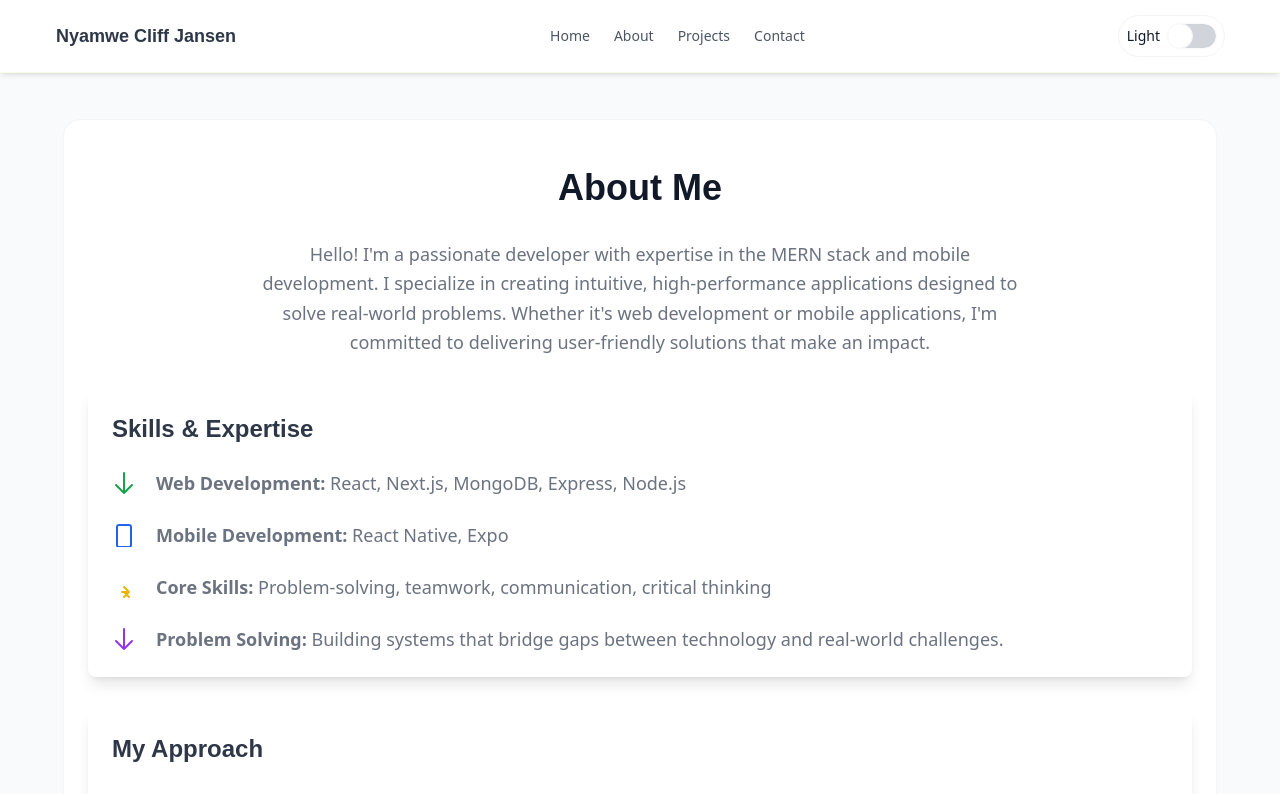
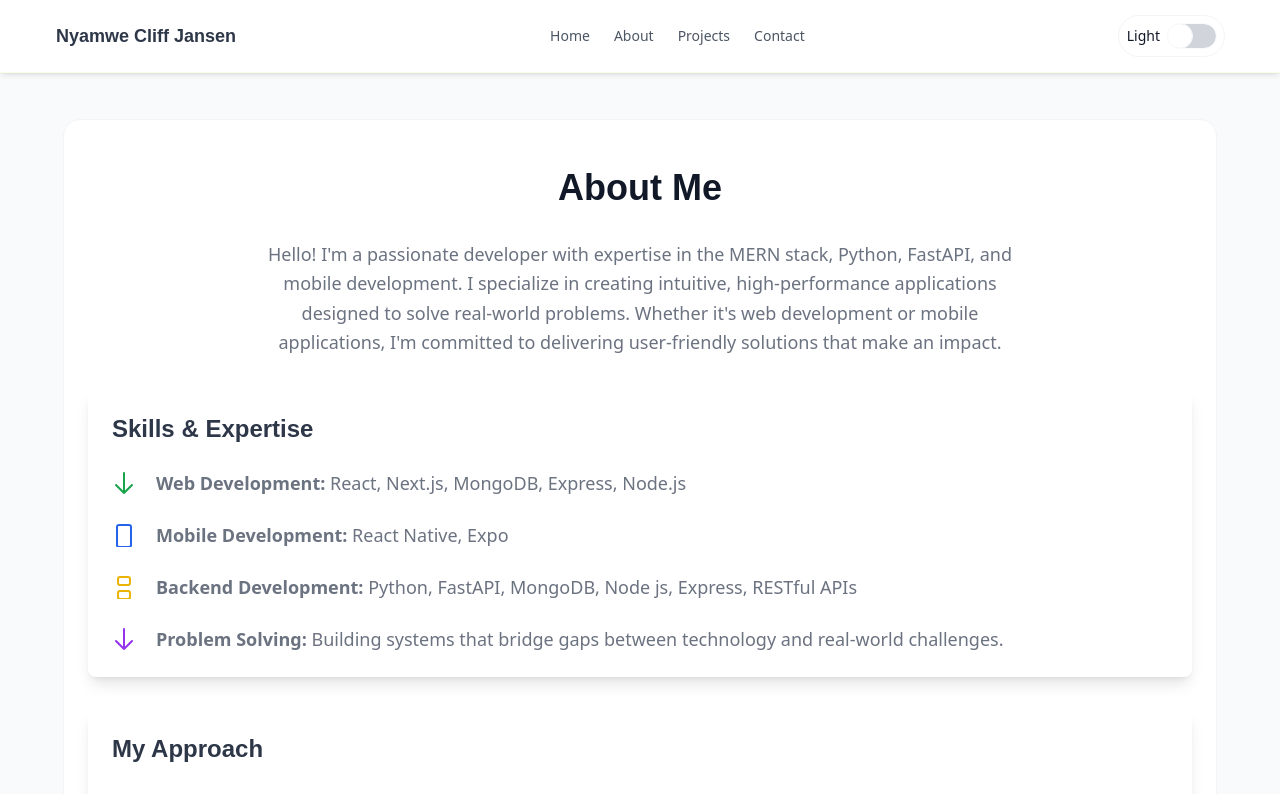
Before and after one commit to jansencodez/cliffjansen, a Next.js app: page /about in a window 1280 px wide. Shown: the top 794 px of the page. Built offline with nearby package versions, Linux system fonts and the light colour scheme.

Commit message:
update: skills

```diff
--- a/app/about/page.tsx
+++ b/app/about/page.tsx
@@ -1,6 +1,6 @@
 import React from "react";
 
-// Inline SVGs for the icons
+// Inline SVGs for the icons (unchanged)
 const WebDevelopmentIcon = () => (
   <svg
     xmlns="http://www.w3.org/2000/svg"
@@ -39,7 +39,7 @@ const MobileDevelopmentIcon = () => (
   </svg>
 );
 
-const CoreSkillsIcon = () => (
+const PythonIcon = () => (
   <svg
     xmlns="http://www.w3.org/2000/svg"
     viewBox="0 0 24 24"
@@ -50,7 +50,7 @@ const CoreSkillsIcon = () => (
     height="24"
   >
     <path
-      d="M12 17l5 5m0-5l-5 5m5-5h-7m7 0l-5-5m5 5l-5 5"
+      d="M16 2H8a2 2 0 00-2 2v4a2 2 0 002 2h8a2 2 0 002-2V4a2 2 0 00-2-2zM16 16H8a2 2 0 00-2 2v4a2 2 0 002 2h8a2 2 0 002-2v-4a2 2 0 00-2-2z"
       strokeLinecap="round"
       strokeLinejoin="round"
       strokeWidth="2"
@@ -77,7 +77,6 @@ const ProblemSolvingIcon = () => (
   </svg>
 );
 
-// SVG for the "View My Projects/Work" arrow
 const ArrowIcon = () => (
   <svg
     xmlns="http://www.w3.org/2000/svg"
@@ -105,11 +104,12 @@ const About: React.FC = () => {
         About Me
       </h1>
       <p className="text-lg text-gray-500 leading-relaxed text-center max-w-3xl mx-auto mb-8">
-        Hello! I&apos;m a passionate developer with expertise in the MERN stack
-        and mobile development. I specialize in creating intuitive,
-        high-performance applications designed to solve real-world problems.
-        Whether it&apos;s web development or mobile applications, I&apos;m
-        committed to delivering user-friendly solutions that make an impact.
+        Hello! I&apos;m a passionate developer with expertise in the MERN stack,
+        Python, FastAPI, and mobile development. I specialize in creating
+        intuitive, high-performance applications designed to solve real-world
+        problems. Whether it&apos;s web development or mobile applications,
+        I&apos;m committed to delivering user-friendly solutions that make an
+        impact.
       </p>
 
       <div className="bg-white shadow-lg rounded-lg p-6">
@@ -129,10 +129,10 @@ const About: React.FC = () => {
             </span>
           </li>
           <li className="flex items-center">
-            <CoreSkillsIcon />
+            <PythonIcon />
             <span className="text-gray-500 text-lg ml-5">
-              <strong>Core Skills:</strong> Problem-solving, teamwork,
-              communication, critical thinking
+              <strong>Backend Development:</strong> Python, FastAPI, MongoDB,
+              Node js, Express, RESTful APIs
             </span>
           </li>
           <li className="flex items-center">
```
